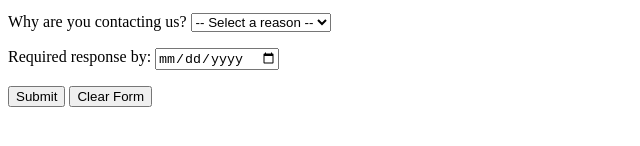
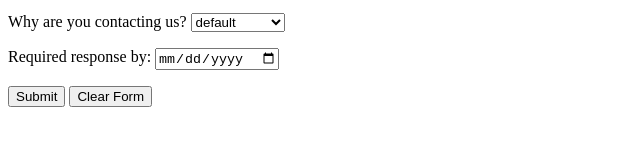
Before and after one commit to NicholausFox/NicholausFox.github.io, a plain HTML site: page contact.html in a window 1280 px wide. Shown: the part 466-612 px from the top of the page, 0-640 px from the left. Drawn offline with Linux system fonts and the light colour scheme.

Commit message:
Update contact.html

```diff
--- a/contact.html
+++ b/contact.html
@@ -50,7 +50,7 @@
 
 	<p>Why are you contacting us?
   		<select id="contactReason" name="contactReason">
-    		<option value="">-- Select a reason --</option>
+    		<option value="Select a Reason" selected>default</option>
     		<option value="Adoption">Adoption</option>
     		<option value="Donation">Donation</option>
     		<option value="Just to Chat">Just to Chat</option>
```
